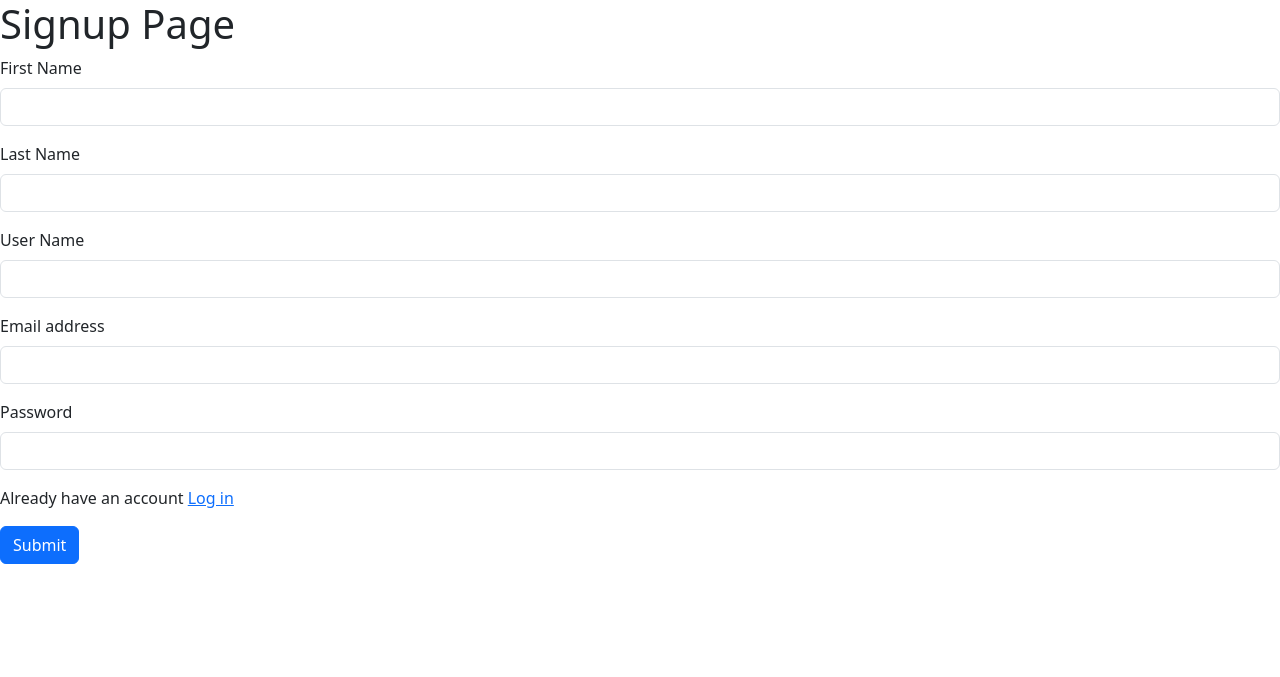
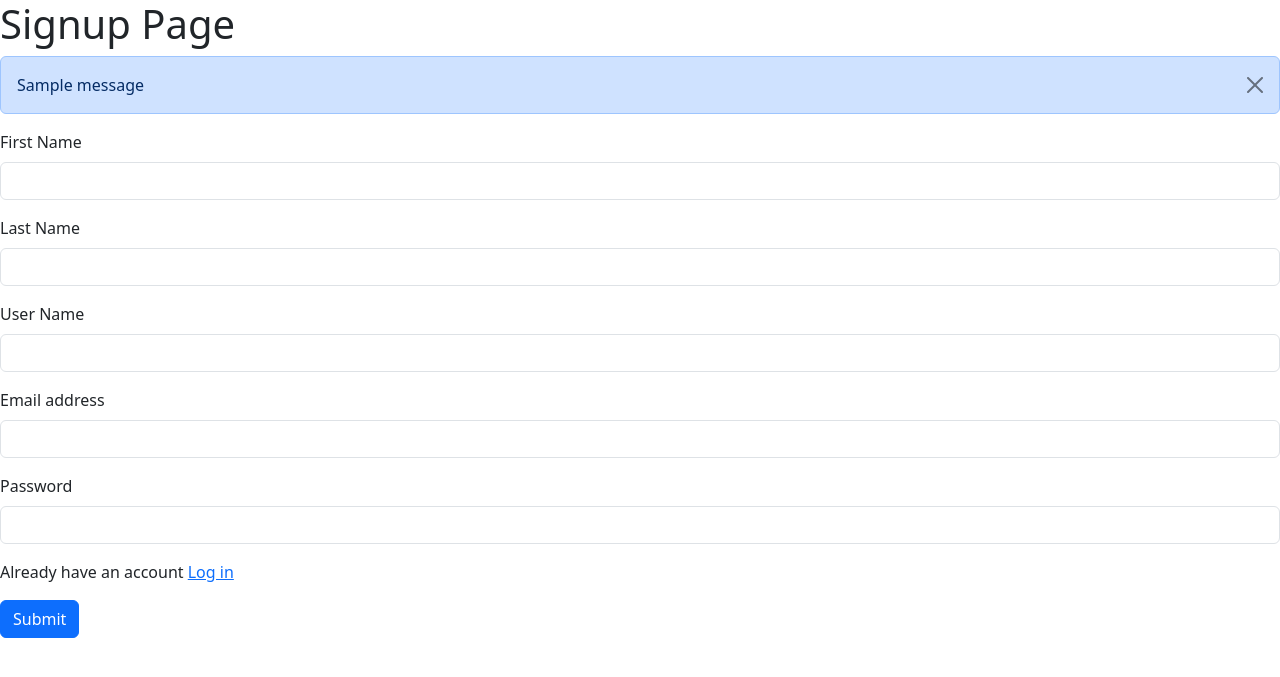
Before and after one commit to AseemGupta39/django_login, a Django app: page /register_app/signup_page/ in a window 1280 px wide. Shown: the top 677 px of the page. Run offline with Django 5.2, Linux system fonts and the light colour scheme; one stand-in notice (Sample message) is shown.

Commit message:
error message bhe display karaya hai

```diff
--- a/registration/register_app/views.py
+++ b/registration/register_app/views.py
@@ -1,5 +1,6 @@
 from django.shortcuts import render,redirect,HttpResponse
 from django.contrib.auth.models import User
+from django.contrib import messages
 from django.contrib.auth import authenticate,login,logout
 from django.contrib.auth.decorators import login_required
 
@@ -21,6 +22,7 @@ def signup_page(request):
 
         if user.exists():
             print("user exist")
+            messages.error(request,"user already exist")
             # return HttpResponse("user already exist")
             return redirect('signup')
             # return render(request,'register_app/signup.html')
@@ -35,7 +37,7 @@ def signup_page(request):
 
         user.set_password(password)
         user.save()
-        #   messages.success(request, "account registerd.")
+        messages.success(request, "account created successfully.")
         return redirect('login_page')
     return render(request,'register_app/signup.html')
 
@@ -53,8 +55,9 @@ def login_page(request):
 
             # return redirect('home_page')
         else:
-             print("\n\nusername or password is incorrect\n\n")
-             return redirect('login_page')
+            print("\n\nusername or password is incorrect\n\n")
+            messages.error(request,"username or password is incorrect")
+            return redirect('login_page')
             # return HttpResponse("username or password is incorrect")
     return render(request,'register_app/login.html')
 
--- a/registration/templates/register_app/signup.html
+++ b/registration/templates/register_app/signup.html
@@ -8,6 +8,14 @@
   </head>
   <body>
     <h1>Signup Page</h1>
+    {% if messages %}
+        <div class="alert alert-primary alert-dismissible fade show" role="alert">
+            {% for message in messages %}
+            {{ message }}
+            {% endfor %}
+            <button type="button" class="btn-close" data-bs-dismiss="alert" aria-label="Close"></button>
+          </div>
+          {% endif %}
     <form method="post">
         {%csrf_token%}
 
@@ -24,7 +32,7 @@
           </div>
 
 
-          <div class="mb-3 username">
+          <div class="mb-3">
             <label for="exampleInputEmail1" class="form-label">User Name</label>
             <input type="text" required name = "user_name" class="form-control" id="exampleInputEmail1" aria-describedby="emailHelp">
             <!-- <div id="emailHelp" class="form-text">We'll never share your email with anyone else.</div> -->
```
Also changed, not shown: registration/templates/register_app/login.html (+9 -1 lines), registration/db.sqlite3.
